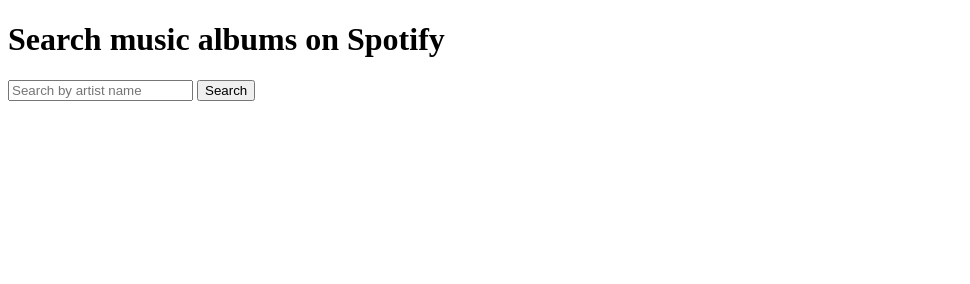
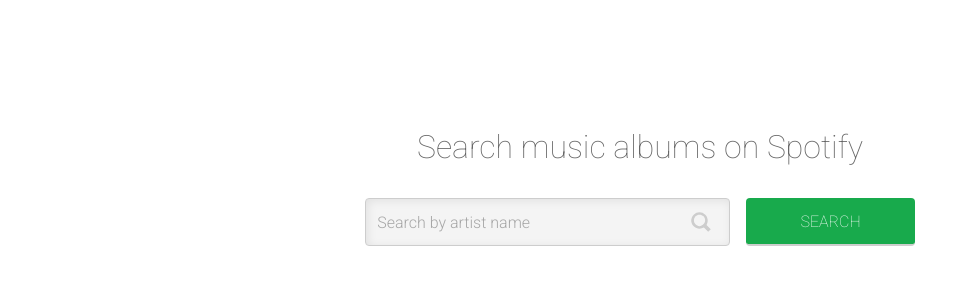
Before and after one commit to andystoica/fewd-10, a plain HTML site: page index.html in a window 1280 px wide. Shown: the whole page, without its empty margins (0-970 px from the left). Drawn offline with nearby package versions, Linux system fonts and the light colour scheme; the site is published under a folder, as on GitHub Pages, so addresses that start at the root find nothing.

Commit message:
Fixed link to stylesheet

```diff
--- a/index.html
+++ b/index.html
@@ -7,7 +7,7 @@
     <title>Using a public API to create a gallery</title>
 
     <link href="https://fonts.googleapis.com/css?family=Roboto:100,300,400,500" rel="stylesheet">
-    <link href="/css/master.css" rel="stylesheet">
+    <link href="css/master.css" rel="stylesheet">
     <script src="https://code.jquery.com/jquery-3.1.0.min.js"></script>
     <script src="js/master.js"></script>
   </head>
```
